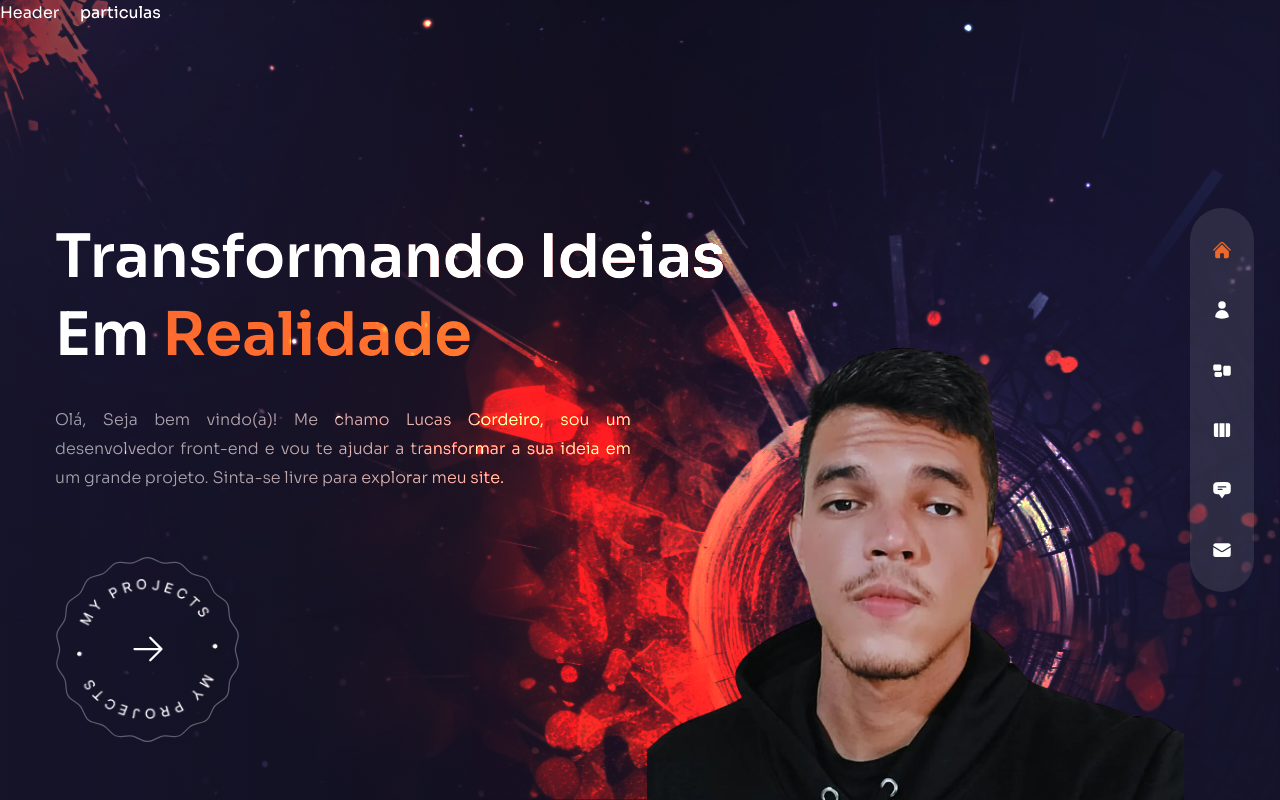
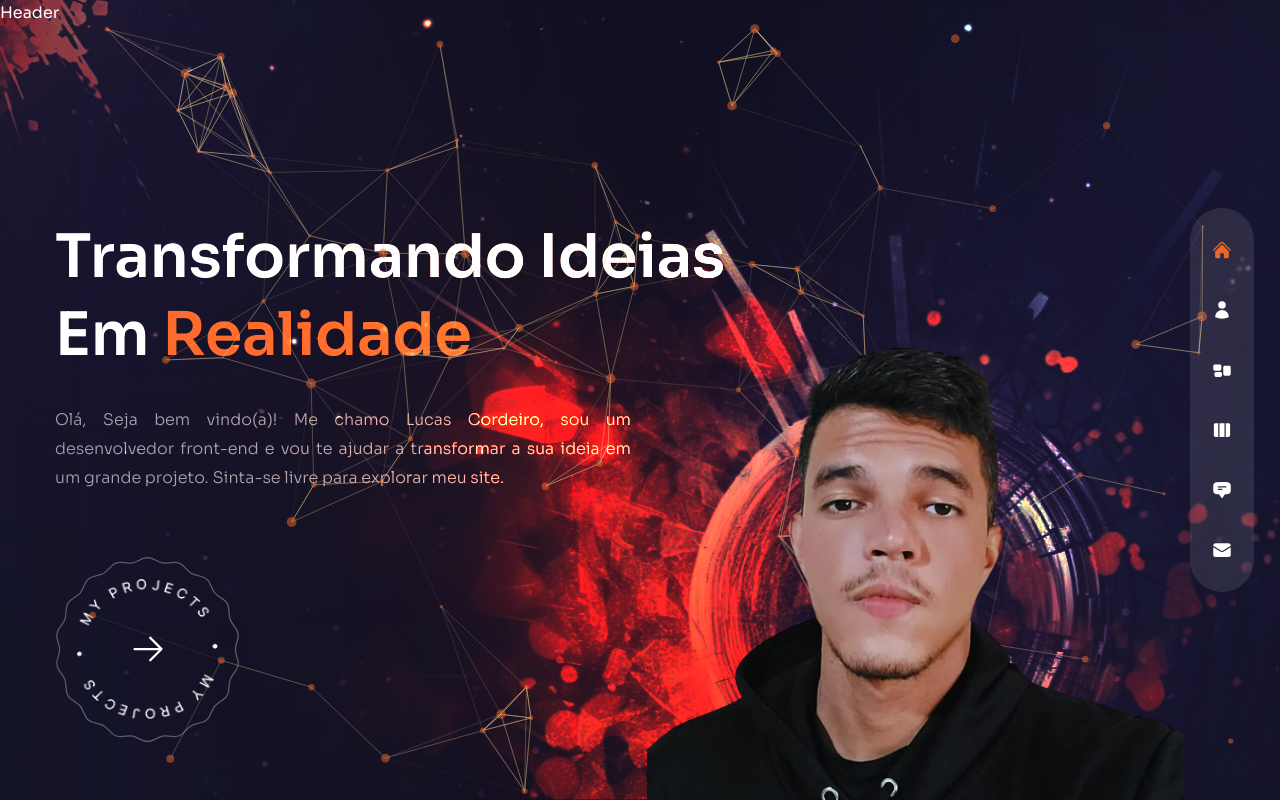
Before and after one commit to JoaoLucasCordeiro/myPortfolio, a Next.js app: page / in a window 1280 px wide. Built offline with nearby package versions, Linux system fonts and the light colour scheme.

Commit message:
particles effect

```diff
--- a/components/ParticlesContainer.js
+++ b/components/ParticlesContainer.js
@@ -1,5 +1,100 @@
+import React, { useCallback } from "react";
+import { Particles } from "react-tsparticles"
+import { loadFull } from "tsparticles"
+
 const ParticlesContainer = () => {
-  return <div>Particles Container</div>;
+
+  const particlesInit = useCallback(async (engine) => {
+    await loadFull(engine)
+  }, [])
+
+  const particlesLoaded = useCallback(async () => {
+
+  }, [])
+
+  return (
+    <Particles
+      className="w-full h-full absolute translate-z-0"
+      id="tsparticles"
+      init={particlesInit}
+      loaded={particlesLoaded}
+      options={{
+        fullScreen: { enable: false },
+        background: {
+          color: {
+            value: ''
+          },
+        },
+        fpsLimit: 120,
+
+        interactivity: {
+          events: {
+            onClick: {
+              enable: false,
+              mode: 'push',
+            },
+            onHover: {
+              enable: true,
+              mode: "repulse"
+            },
+            resize: true,
+          },
+          modes: {
+            push: {
+              quantity: 90
+            },
+            repulse: {
+              distance: 200,
+              duration: 0.4
+            }
+          }
+        },
+        particles: {
+          color: {
+            value: "#EB672B",
+          },
+          links: {
+            color: "#f5d393",
+            distance: 150,
+            enable: true,
+            opacity: 0.5,
+            width: 1
+          },
+          collisions: {
+            enable: true,
+          },
+          move: {
+            directions: "none",
+            enable: true,
+            outModes: {
+              default: "bounce"
+            },
+            random: false,
+            speed: 1,
+            straight: false
+          },
+          number: {
+            density: {
+              enable: true,
+              area: 800
+            },
+            value: 80
+          },
+          opacity: {
+            value: 0.5
+          },
+          shape: {
+            type: "circle"
+          },
+          size: {
+            value: {min: 1, max: 5}
+          },
+        },
+        detectRetina: true,
+      }}
+    />
+  )
+
 };
 
 export default ParticlesContainer;
--- a/pages/index.js
+++ b/pages/index.js
@@ -67,16 +67,14 @@
           className="bg-none xl:bg-explosion xl:bg-cover xl:bg-right xl:bg-no-repeat
           w-full h-full absolute mix-blend-color-dodge translate-z-0"></div>
         {/* efeito de particulas */}
-        <div>
-          particulas
-        </div>
+        <ParticlesContainer />
         {/* meu avatar */}
         <motion.div
           variants={fadeIn('up', 0.5)}
           initial="hidden"
           animate="show"
           exit="hidden"
-          transition={{duration: 1, ease: 'easeInOut'}}
+          transition={{ duration: 1, ease: 'easeInOut' }}
           className="w-full h-full max-w-[537px] max-h-[678px] absolute -bottom-32 lg:bottom-0 lg:right-[8%]"
         >
           <Avatar />
```
